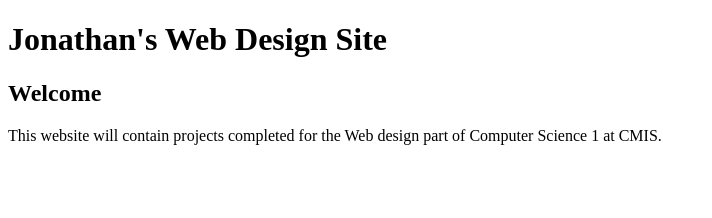
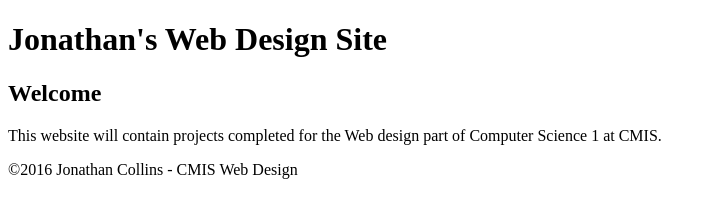
Before and after one commit to jonathan1869-cmis/jonathan1869-cmis-wd, a plain HTML site: page index.html in a window 1280 px wide. Shown: the whole page, without its empty margins (0-712 px from the left). Drawn offline with Linux system fonts and the light colour scheme.

Commit message:
I edited my cheatsheet and index file

```diff
--- a/index.html
+++ b/index.html
@@ -1,10 +1,23 @@
 <!doctype html>
-<htlml>
+<html>
 	<head>
 		<title>
 			Jonathan's Web Design Site
 		</title>
 		<meta charset="utf-8"/>
+		<!--*Create a new file in your repository called index.html
+In index.html, follow the tutorial video called "formatting". Save a copy of index.html as template.html.
+Type the code necessary to create a portal to your website in index.html. The content should be similar to my model page.
+Use header, nav, main, and footer elements.
+Use h1, h2, and p elements.
+Copy and paste this list of requirements into the head of your index.html file as a HTML comment. Put an asterisk at the BEGINNING of the line when you finish each requirement.
+Validate your code.
+View your website from your development server.
+Save all your work to github.com.
+Use sftp to upload your work to our production server.
+Update your cheatsheet.txt file with sftp commands (push updates to github).
+View your website from our production server.-->
+
 	</head>
 	<body>
 		<h1>
@@ -16,7 +29,9 @@
 		<p>
 			This website will contain projects completed for the Web design part of Computer Science 1 at CMIS.
 		</p>
-		<p2>
+		<p>
+			©2016 Jonathan Collins - CMIS Web Design
+		</p>
 
 	</body>
 </html>
```
Also changed, not shown: cheatsheet.txt.
